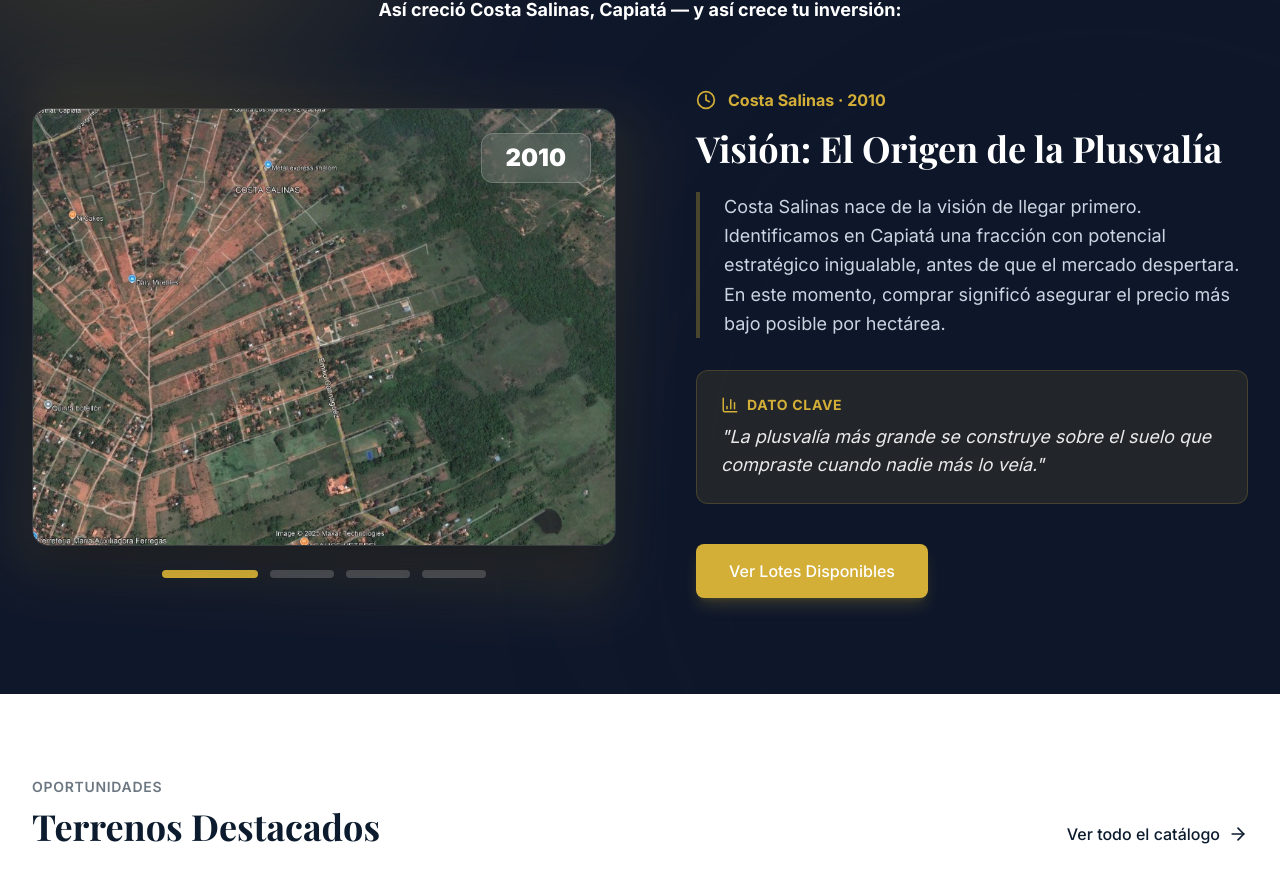
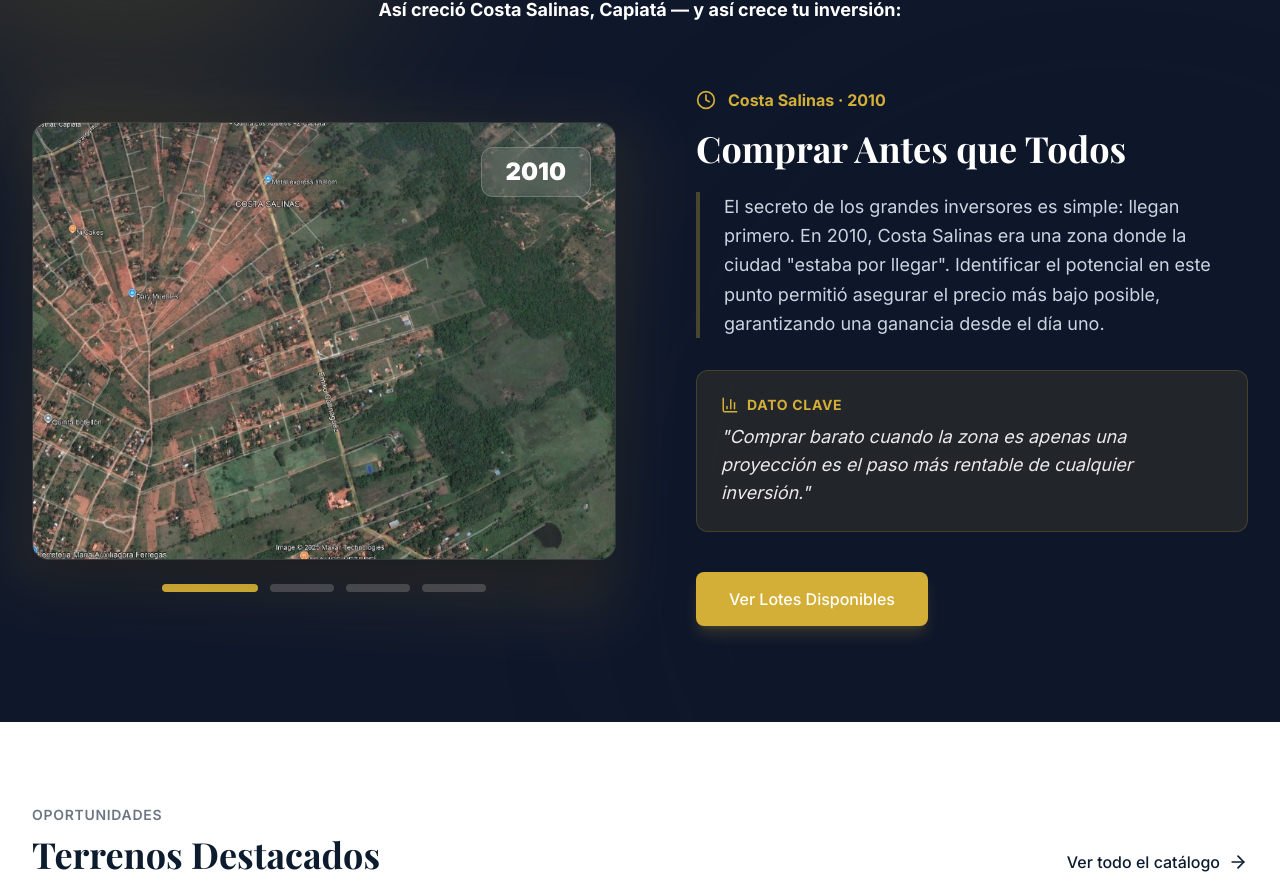
Before and after one commit to tekobienesraices/TEKO, a Next.js app: page / in a window 1280 px wide. Shown: the part 1358-2251 px from the top of the page. Built offline with nearby package versions, Linux system fonts and the light colour scheme; a web font is replaced by a local one.

Commit message:
refactor: updated growth timeline copy to analytical tone for Costa Salinas

```diff
--- a/components/GrowthTimeline.tsx
+++ b/components/GrowthTimeline.tsx
@@ -7,27 +7,27 @@ import { Button } from './Button';
 const timelineData = [
     {
         year: '2010',
-        title: 'Visión: El Origen de la Plusvalía',
-        desc: 'Costa Salinas nace de la visión de llegar primero. Identificamos en Capiatá una fracción con potencial estratégico inigualable, antes de que el mercado despertara. En este momento, comprar significó asegurar el precio más bajo posible por hectárea.',
-        insight: 'La plusvalía más grande se construye sobre el suelo que compraste cuando nadie más lo veía.'
+        title: 'Comprar Antes que Todos',
+        desc: 'El secreto de los grandes inversores es simple: llegan primero. En 2010, Costa Salinas era una zona donde la ciudad "estaba por llegar". Identificar el potencial en este punto permitió asegurar el precio más bajo posible, garantizando una ganancia desde el día uno.',
+        insight: 'Comprar barato cuando la zona es apenas una proyección es el paso más rentable de cualquier inversión.'
     },
     {
         year: '2015',
-        title: 'Infraestructura y Promesa Real',
-        desc: 'Iniciamos la apertura de calles y la delimitación de los primeros lotes. Costa Salinas dejó de ser solo tierra para convertirse en un desarrollo inmobiliario con servicios básicos. Cada mejora técnica fue un escalón más en la valorización de tu inversión.',
-        insight: 'Vimos cómo el valor por metro cuadrado creció apenas instalamos el primer poste de electricidad.'
+        title: 'El Despertar de la Zona',
+        desc: 'Para 2015, Costa Salinas empezó a recibir los primeros servicios y caminos trazados. Es el momento donde el terreno deja de ser campo y se convierte en ciudad. Aquí es donde el valor de la tierra empieza a multiplicarse orgánicamente con cada nueva mejora.',
+        insight: 'Cada nuevo poste de luz y cada calle abierta en el barrio suma valor inmediato a la inversión inicial.'
     },
     {
         year: '2020',
-        title: 'Crecimiento Exponencial',
-        desc: 'El barrio se llenó de vida y las primeras familias construyeron sus hogares. Con el auge industrial de Capiatá, la demanda en Costa Salinas explotó. Quienes invirtieron al inicio ya veían su capital triplicado por el simple crecimiento de la zona.',
-        insight: 'Invertir en una zona en plena consolidación es la forma más inteligente de blindar tus ahorros.'
+        title: 'Todos Quieren Vivir Aquí',
+        desc: 'En 2020, la zona se llenó de vida con familias y comercios instalados. La demanda en Capiatá explotó y, como los terrenos disponibles se volvieron escasos, el valor en Costa Salinas se disparó. Es la ley de oferta y demanda trabajando a tu favor.',
+        insight: 'Al ser dueño de un bien deseado en un barrio ya consolidado, tu visión temprana dio sus frutos.'
     },
     {
         year: '2025',
-        title: 'Patrimonio Consolidado y Escaso',
-        desc: 'Hoy, Costa Salinas es un referente premium en Capiatá con títulos listos y alta demanda residencial. Ser dueño aquí hoy es poseer un activo escaso que sigue ganando valor día a día en un entorno totalmente urbanizado.',
-        insight: 'Costa Salinas es la prueba de que el tiempo y la ubicación correcta son los mejores socios de tu patrimonio.'
+        title: 'Patrimonio Consolidado',
+        desc: 'Hoy, Costa Salinas representa un activo seguro y de alto valor. Con un entorno totalmente urbanizado y títulos listos, el ciclo de valorización se completa. Quien compró antes hoy tiene un patrimonio sólido y heredable para su familia.',
+        insight: 'Costa Salinas demuestra que quien tiene la tierra antes que el asfalto, siempre gana.'
     }
 ];
 
```
